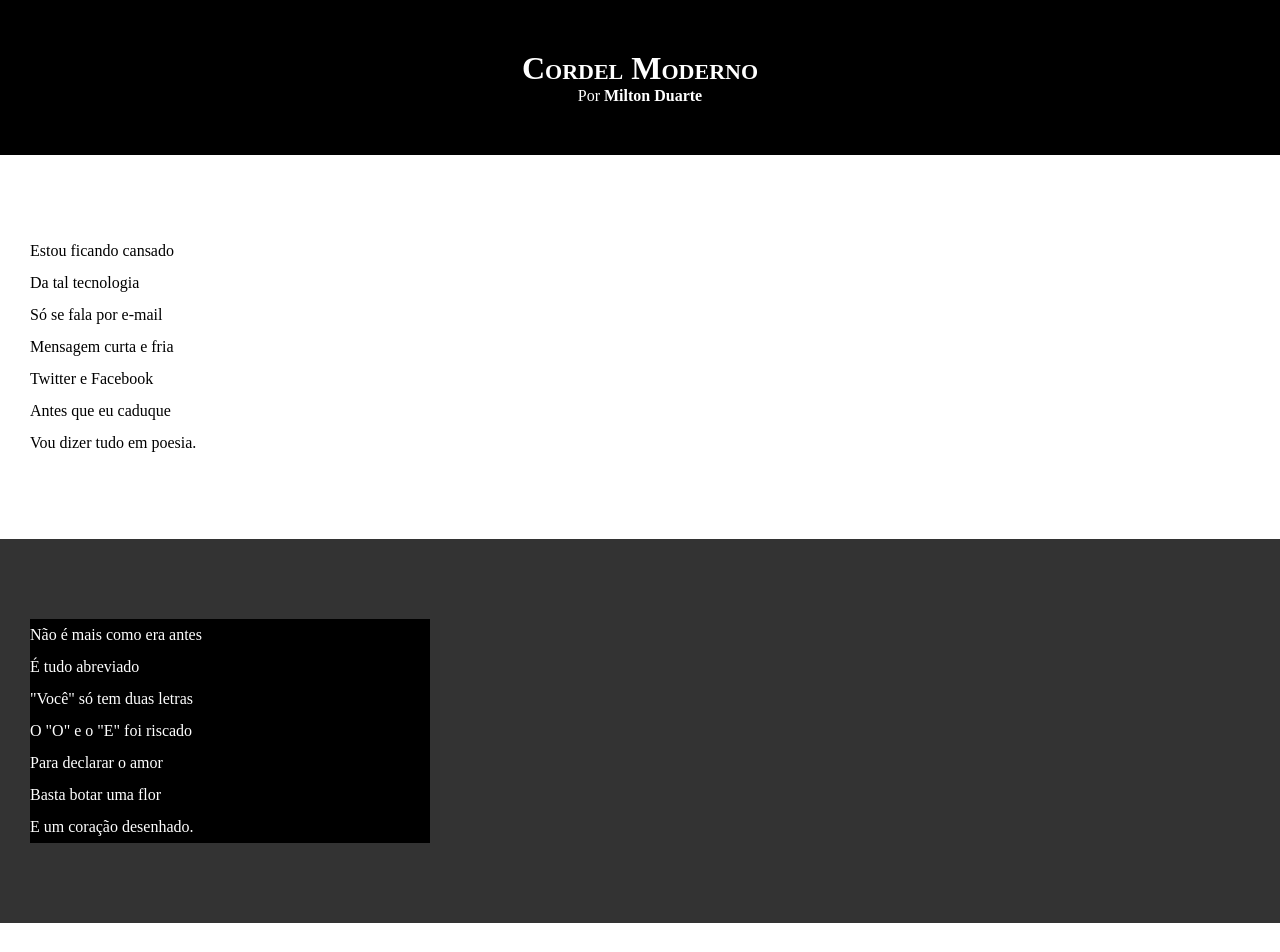
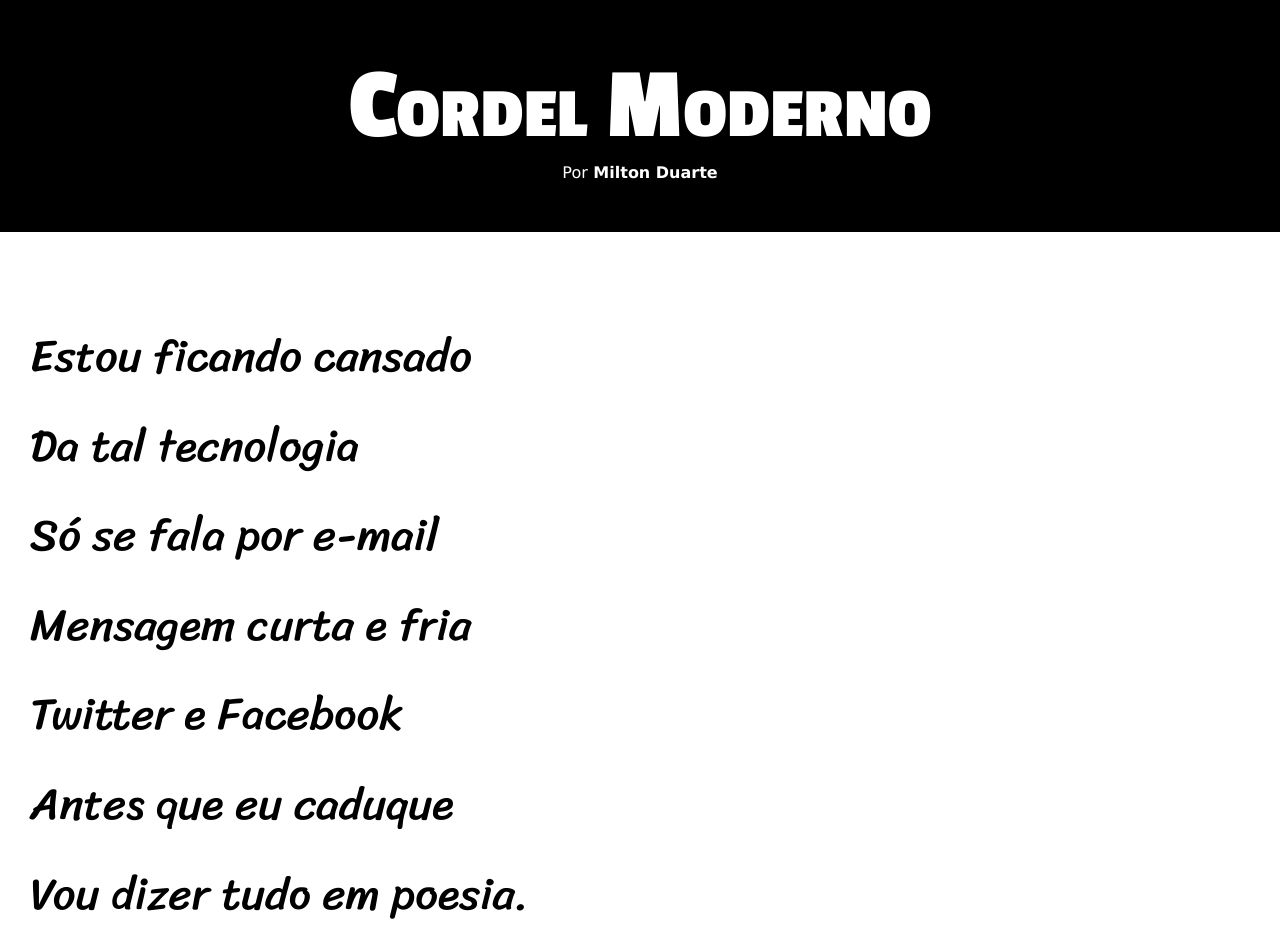
Before and after one commit to GustavoSouzaBalico/html-css, a plain HTML site: page desafios/desafio 11/index.html in a window 1280 px wide. Shown: the top 952 px of the page. Drawn offline with Linux system fonts and the light colour scheme.

Commit message:
atualização de estilos d011

```diff
--- a/desafios/desafio 11/estilo.style.css
+++ b/desafios/desafio 11/estilo.style.css
@@ -1,4 +1,16 @@
 @charset "UTF-8";
+
+@import url('https://fonts.googleapis.com/css2?family=Passion+One:wght@400;700;900&display=swap');
+
+@import url('https://fonts.googleapis.com/css2?family=Sriracha&display=swap');
+
+
+:root{
+    --fonte1: verdana, Geneva, tahoma, sans-serif;
+    --fonte2:"Passion One", cursive;
+    --fonte3: "Sriracha", cursive;
+
+}
 
 
 *{
@@ -8,6 +20,7 @@
 }
 
 html, body{
+    font-family: var(--fonte1);
     background-color: darkgray;
 
     min-height: 100vh;
@@ -23,6 +36,8 @@ header{
 header > h1{
     padding-top: 50px ;
     font-variant: small-caps;
+    font-family: var(--fonte2);
+    font-size: 8vw;
 }
 
 header > p{
@@ -44,6 +59,8 @@ section{
     padding-bottom: 10vh;
     line-height: 2em;
     padding-left: 30px;
+    font-family: var(--fonte3);
+    font-size: 3.5vw ;
 
 }
 
@@ -56,8 +73,9 @@ section.imagem{
     color: white;
 }
 section.imagem > p{
-    background-color: black;
-    width: 400px;
+    background-color: rgba(0, 0, 0, 0.608);
+   display: inline-block;
+   padding: 5px;
 }
 
 
```
